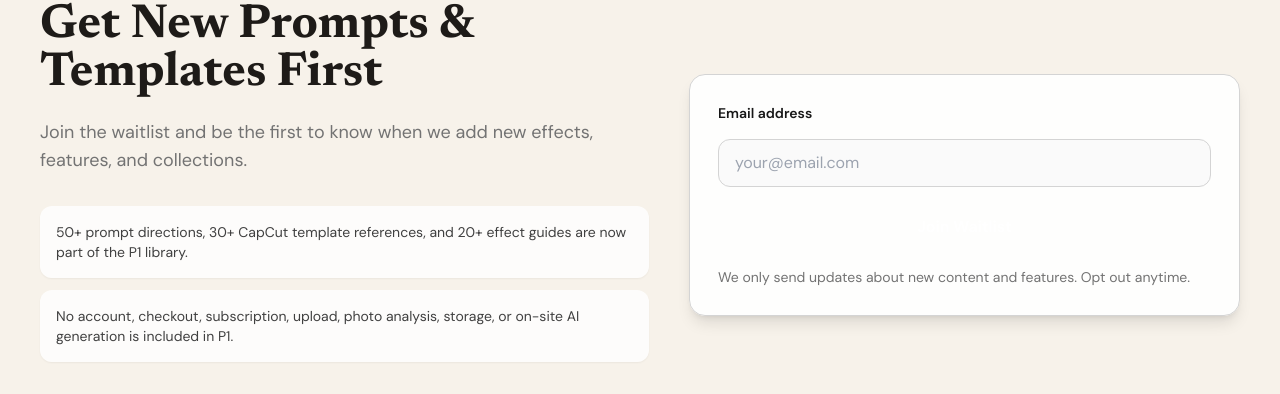
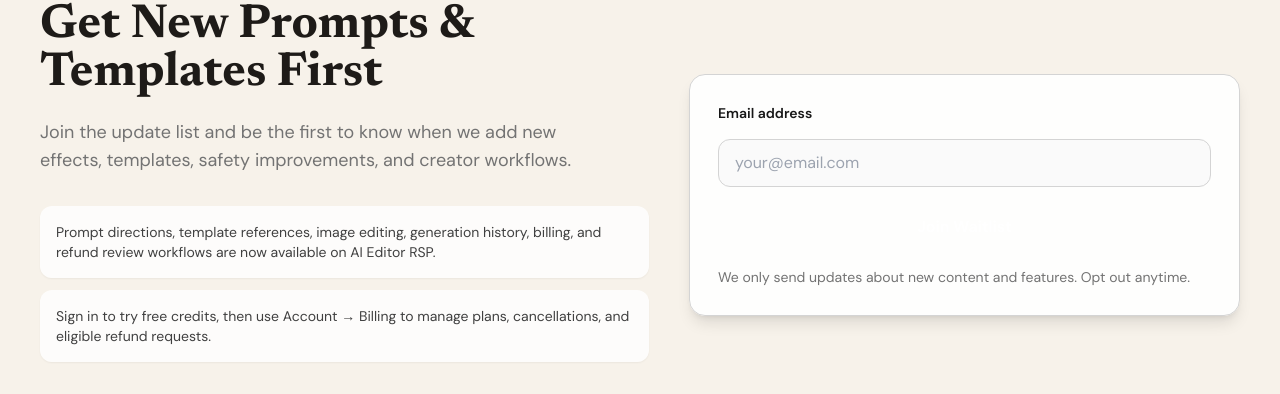
Before and after one commit to AImilesChen/ai-editor-rsp, a Next.js app: page /waitlist in a window 1280 px wide. Shown: the part 130-524 px from the top of the page. Built offline with nearby package versions, Linux system fonts and the light colour scheme; no server answers.

Commit message:
Align launch copy and sitemap

```diff
--- a/src/app/cookie-policy/page.tsx
+++ b/src/app/cookie-policy/page.tsx
@@ -44,7 +44,7 @@ export default function CookiePolicyPage() {
 
             <h2 className="font-heading text-xl font-bold text-neutral-900 mb-3">Analytics Status</h2>
             <p className="mb-4">
-              The site currently loads Cloudflare Web Analytics/Insights beacon for privacy-conscious performance and traffic measurement. We do not currently load Google Analytics, Microsoft Clarity, Plausible, or advertising pixels on the audited production pages. If those tools are enabled later, this policy and the Privacy Policy should be updated before or at launch.
+              The audited production pages do not currently load Google Analytics, Microsoft Clarity, Plausible, advertising pixels, or other optional third-party analytics scripts. Infrastructure providers such as Cloudflare may still process essential security, performance, and routing data. If optional analytics tools are enabled later, this policy and the Privacy Policy should be updated before or at launch.
             </p>
 
             <h2 className="font-heading text-xl font-bold text-neutral-900 mb-3">Third-Party Cookies</h2>
--- a/src/app/sitemap.ts
+++ b/src/app/sitemap.ts
@@ -9,6 +9,7 @@ export default function sitemap(): MetadataRoute.Sitemap {
   const staticRoutes = [
     { url: `${BASE_URL}/`, lastModified: new Date(), changeFrequency: "daily" as const, priority: 1.0 },
     { url: `${BASE_URL}/generate`, lastModified: new Date(), changeFrequency: "daily" as const, priority: 0.95 },
+    { url: `${BASE_URL}/image-editor`, lastModified: new Date(), changeFrequency: "weekly" as const, priority: 0.93 },
     { url: `${BASE_URL}/reference-edit`, lastModified: new Date(), changeFrequency: "weekly" as const, priority: 0.92 },
     { url: `${BASE_URL}/prompts`, lastModified: new Date(), changeFrequency: "daily" as const, priority: 0.9 },
     { url: `${BASE_URL}/pricing`, lastModified: new Date(), changeFrequency: "weekly" as const, priority: 0.85 },
--- a/src/app/waitlist/page.tsx
+++ b/src/app/waitlist/page.tsx
@@ -26,11 +26,11 @@ export default function WaitlistPage() {
               Get New Prompts & Templates First
             </h1>
             <p className="mt-5 max-w-xl text-lg text-neutral-500">
-              Join the waitlist and be the first to know when we add new effects, features, and collections.
+              Join the update list and be the first to know when we add new effects, templates, safety improvements, and creator workflows.
             </p>
             <div className="mt-8 grid gap-3 text-sm text-neutral-700">
-              <p className="rounded-xl bg-white/80 p-4 shadow-sm">50+ prompt directions, 30+ CapCut template references, and 20+ effect guides are now part of the P1 library.</p>
-              <p className="rounded-xl bg-white/80 p-4 shadow-sm">No account, checkout, subscription, upload, photo analysis, storage, or on-site AI generation is included in P1.</p>
+              <p className="rounded-xl bg-white/80 p-4 shadow-sm">Prompt directions, template references, image editing, generation history, billing, and refund review workflows are now available on AI Editor RSP.</p>
+              <p className="rounded-xl bg-white/80 p-4 shadow-sm">Sign in to try free credits, then use Account → Billing to manage plans, cancellations, and eligible refund requests.</p>
             </div>
             <div className="mt-8 flex flex-wrap gap-3">
               <Link href="/prompts" className="rounded-full border border-neutral-300 px-5 py-3 text-sm font-semibold text-neutral-700 no-underline">
```
